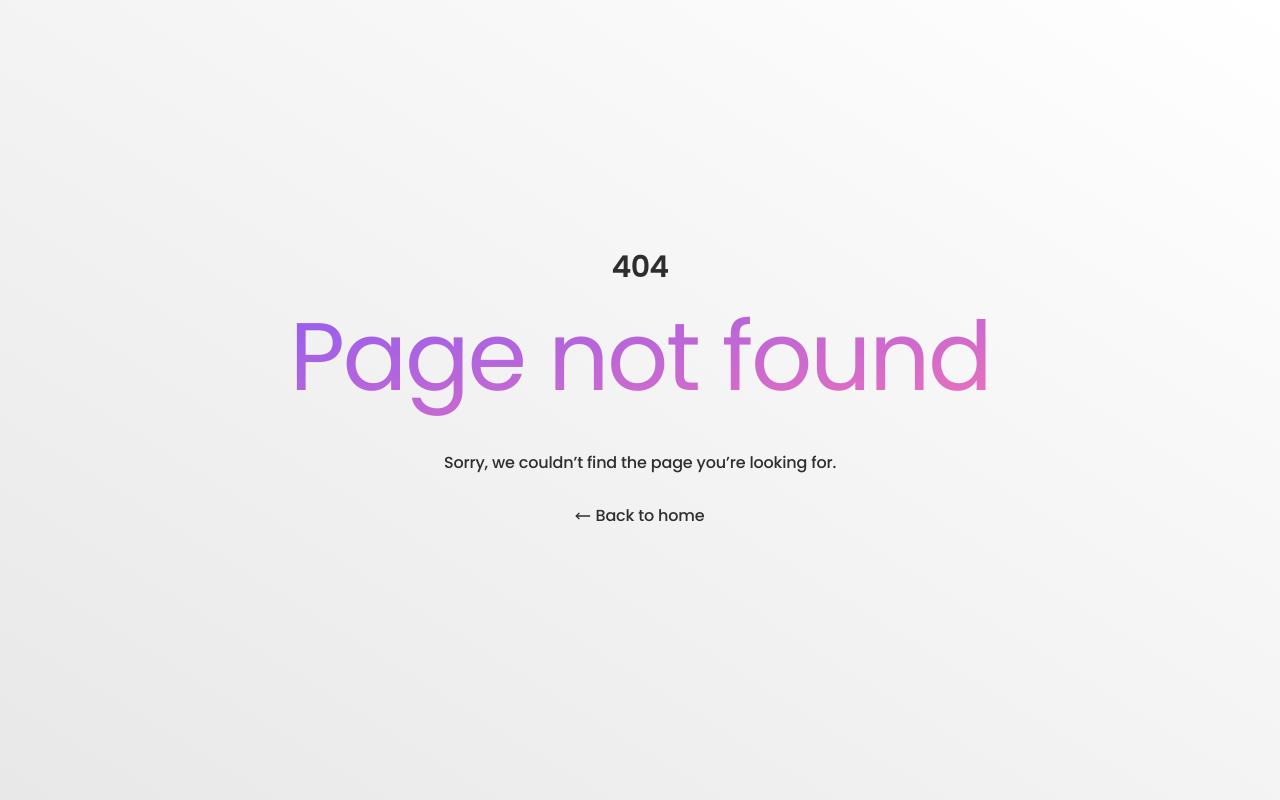
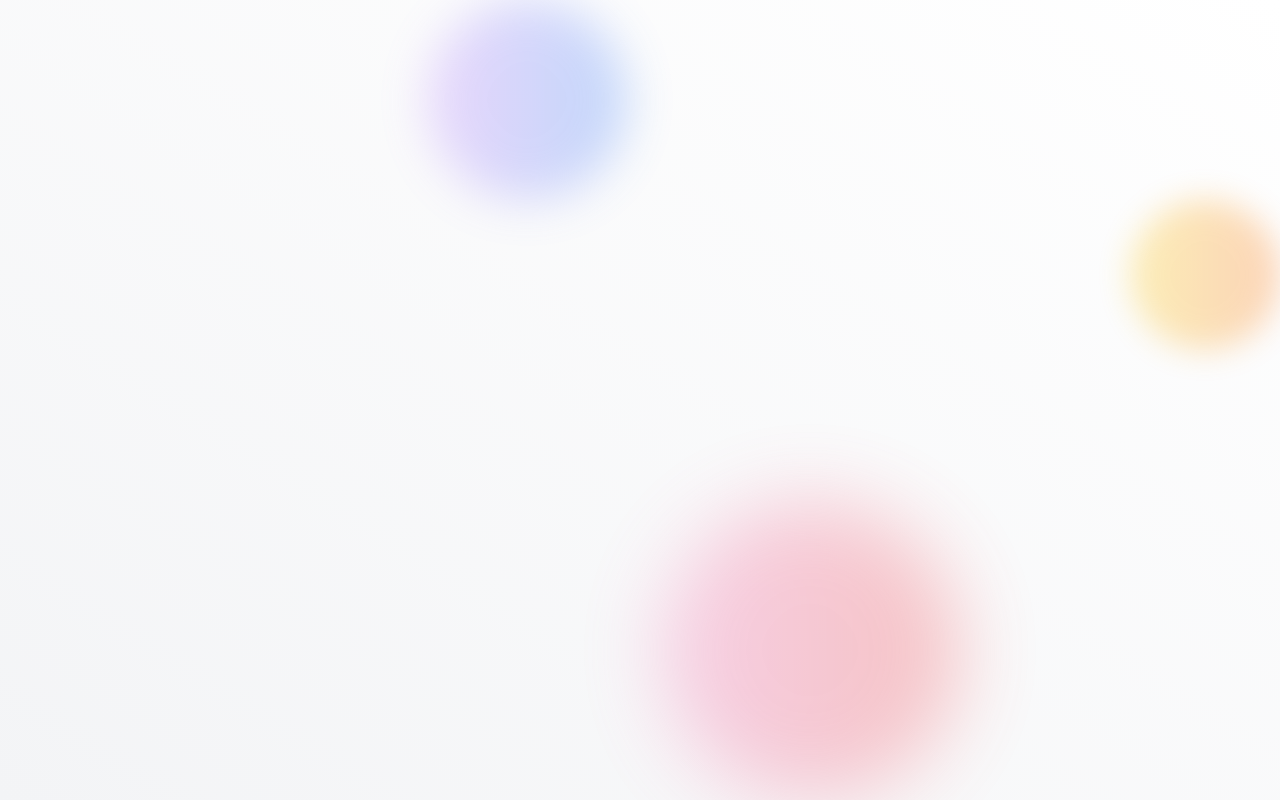
Before and after one commit to sohankancherla/pixolve-web, a Next.js app: page /auth/signup in a window 1280 px wide. Before the commit this address had no page. Built offline with nearby package versions, Linux system fonts and the light colour scheme.

Commit message:
Make not found page accessible

```diff
--- /dev/null
+++ b/app/auth/signup/page.tsx
@@ -0,0 +1,13 @@
+import React from 'react';
+
+export default function Signup() {
+  return (
+    <main className="flex items-center justify-center p-4 min-h-screen overflow-y-auto bg-gradient-to-bl from-[#ffffff] to-[#f3f4f6] dark:from-[#1f1f1f] dark:to-[#121317]">
+      <div className="absolute inset-0 overflow-hidden">
+        <div className="absolute top-0 left-1/3 w-[200px] h-[200px] bg-gradient-to-r from-purple-400 to-blue-500 opacity-30 rounded-full filter blur-xl" />
+        <div className="absolute bottom-0 right-1/4 w-[300px] h-[300px] bg-gradient-to-r from-pink-400 to-red-500 opacity-30 rounded-full filter blur-2xl" />
+        <div className="absolute top-1/4 right-0 w-[150px] h-[150px] bg-gradient-to-r from-yellow-400 to-orange-500 opacity-30 rounded-full filter blur-lg" />
+      </div>
+    </main>
+  );
+}
--- a/app/not-found.tsx
+++ b/app/not-found.tsx
@@ -8,16 +8,16 @@ export const metadata = {
 
 export default function NotFound() {
   return (
-    <main className="min-h-screen grid place-items-center py-32 px-8 bg-gradient-to-bl from-[#ffffff] to-[#e8e8e8] dark:from-[#1f1f1f] dark:to-[#121317]">
+    <main className="min-h-screen grid place-items-center py-32 px-8 bg-gradient-to-bl from-[#ffffff] to-[#f3f4f6] dark:from-[#1f1f1f] dark:to-[#121317]">
       <section className="text-center font-display font-medium">
         <h3 className="text-3xl font-semibold">404</h3>
         <h1 className="font-display font-normal text-6xl sm:text-7xl lg:text-8xl leading-[1.3] sm:leading-[1.4] lg:leading-[1.5] text-transparent bg-clip-text bg-gradient-to-br from-violet-500 to-pink-400">
           Page not found
         </h1>
-        <p className="mt-4 sm:mt-6">
+        <p role="alert" className="mt-6">
           Sorry, we couldn’t find the page you’re looking for.
         </p>
-        <div className="m-6 sm:mt-8 flex justify-center">
+        <div className="mt-8 flex justify-center">
           <BackHome />
         </div>
       </section>
--- a/components/sidebar-item.tsx
+++ b/components/sidebar-item.tsx
@@ -36,6 +36,7 @@ export default function SidebarItem({
 }) {
   const Icon = icons[icon as keyof typeof icons];
   const pathname = usePathname();
+
   return (
     <li>
       <Link
```
Also changed, not shown: app/auth/page.tsx (added).
